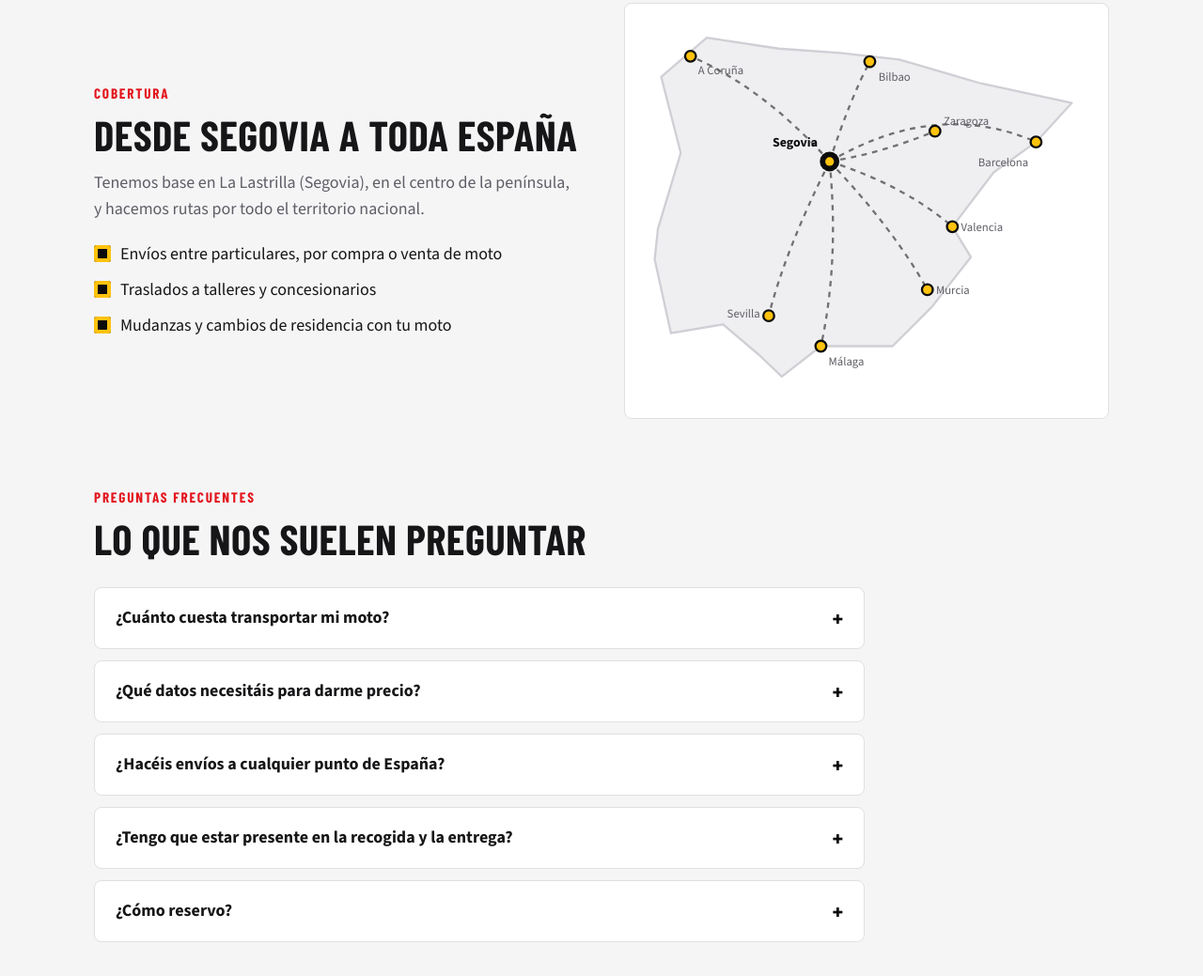
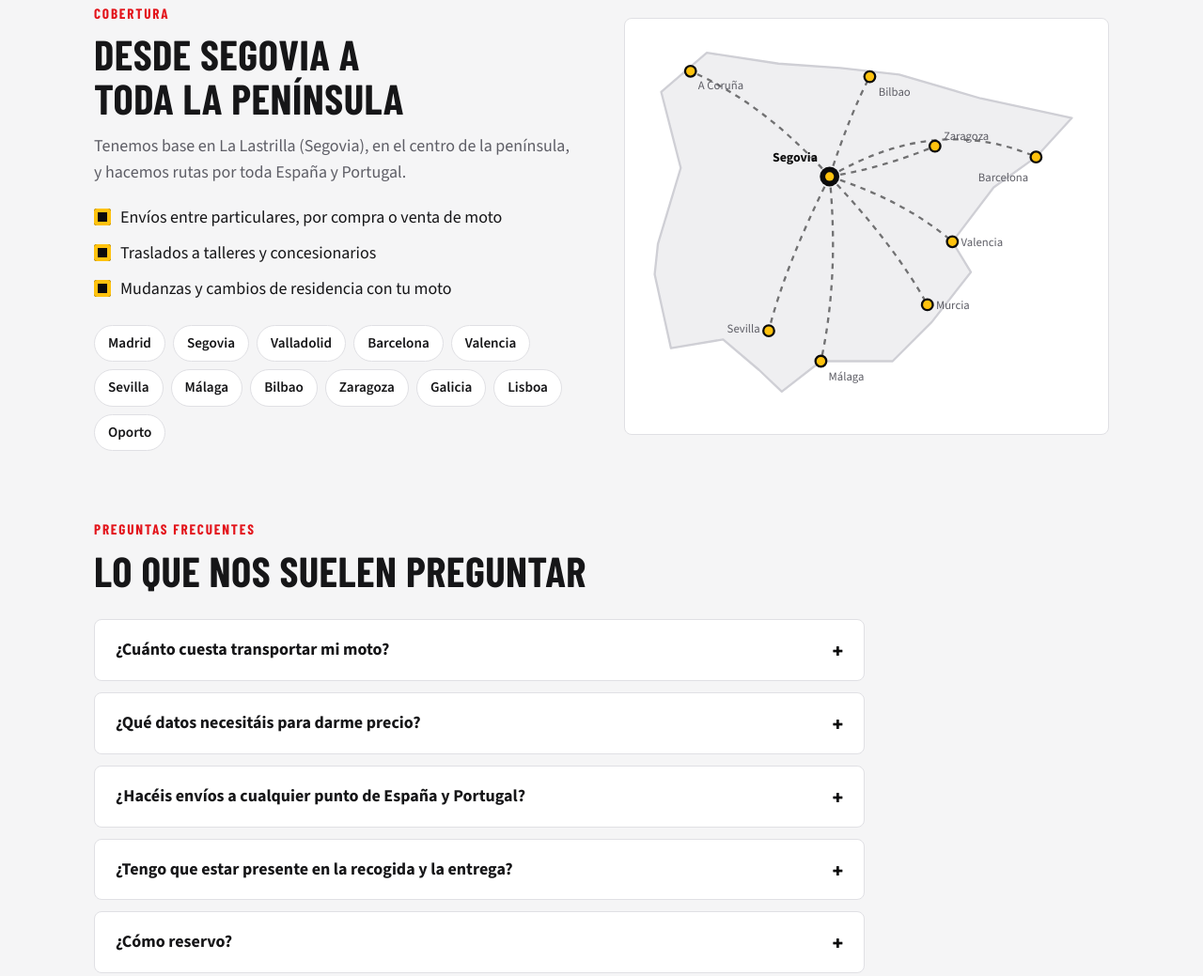
Before and after one commit to motoenrutaspain/motoenrutaspain.github.io, a plain HTML site: page index.html in a window 1280 px wide. Shown: the part 5263-6302 px from the top of the page at 94% size. Drawn offline with nearby package versions, Linux system fonts and the light colour scheme; a web font is replaced by a local one.

Commit message:
Update coverage section for Spain and Portugal

```diff
--- a/index.html
+++ b/index.html
@@ -191,6 +191,11 @@ textarea{min-height:96px;resize:vertical}
 .colab-band .galeria figure{background:var(--asfalto-2);border-color:rgba(255,255,255,.12)}
 .colab-band .galeria figcaption small{color:#c8c8cc}
 
+/* Zonas */
+.zonas-lista{display:flex;flex-wrap:wrap;gap:8px;margin-top:24px}
+.zonas-lista a{text-decoration:none;background:#fff;border:1px solid var(--borde);border-radius:999px;padding:7px 14px;font-weight:600;font-size:.95rem}
+.zonas-lista a:hover{border-color:var(--rojo);color:var(--rojo)}
+
 footer{background:var(--asfalto);color:#9a9aa0;font-size:.95rem;padding:34px 0}
 footer .wrap{display:flex;flex-wrap:wrap;justify-content:space-between;gap:16px}
 footer a{color:#fff;text-decoration:none}
@@ -360,13 +365,14 @@ footer nav{display:flex;gap:18px;flex-wrap:wrap}
     <div class="wrap cobertura">
       <div>
         <p class="kicker">Cobertura</p>
-        <h2>Desde Segovia a toda España</h2>
-        <p class="intro" style="margin-bottom:0">Tenemos base en La Lastrilla (Segovia), en el centro de la península, y hacemos rutas por todo el territorio nacional.</p>
+        <h2>Desde Segovia a toda la península</h2>
+        <p class="intro" style="margin-bottom:0">Tenemos base en La Lastrilla (Segovia), en el centro de la península, y hacemos rutas por toda España y Portugal.</p>
         <ul class="lista-ok">
           <li>Envíos entre particulares, por compra o venta de moto</li>
           <li>Traslados a talleres y concesionarios</li>
           <li>Mudanzas y cambios de residencia con tu moto</li>
         </ul>
+        <nav class="zonas-lista" aria-label="Zonas donde trabajamos"><a href="transporte-motos-madrid.html">Madrid</a><a href="transporte-motos-segovia.html">Segovia</a><a href="transporte-motos-valladolid.html">Valladolid</a><a href="transporte-motos-barcelona.html">Barcelona</a><a href="transporte-motos-valencia.html">Valencia</a><a href="transporte-motos-sevilla.html">Sevilla</a><a href="transporte-motos-malaga.html">Málaga</a><a href="transporte-motos-bilbao.html">Bilbao</a><a href="transporte-motos-zaragoza.html">Zaragoza</a><a href="transporte-motos-galicia.html">Galicia</a><a href="transporte-motos-lisboa.html">Lisboa</a><a href="transporte-motos-oporto.html">Oporto</a></nav>
       </div>
       <div class="mapa">
         <svg viewBox="-10 -10 410 340" role="img" aria-label="Mapa de rutas desde Segovia a las principales ciudades de España">
@@ -397,7 +403,7 @@ footer nav{display:flex;gap:18px;flex-wrap:wrap}
       <div class="faq">
         <details><summary>¿Cuánto cuesta transportar mi moto?</summary><p>Depende del modelo de moto y de la ruta. Mándanos esos datos por WhatsApp o con el formulario y te damos un precio orientativo sin compromiso.</p></details>
         <details><summary>¿Qué datos necesitáis para darme precio?</summary><p>El modelo de la moto, la dirección de recogida y la de entrega. Si hay algo especial, como un acceso complicado o una fecha concreta, cuéntanoslo en el comentario.</p></details>
-        <details><summary>¿Hacéis envíos a cualquier punto de España?</summary><p>Sí, cubrimos todo el territorio nacional. Pregúntanos por tu ruta concreta.</p></details>
+        <details><summary>¿Hacéis envíos a cualquier punto de España y Portugal?</summary><p>Sí, cubrimos toda la península ibérica. Pregúntanos por tu ruta concreta.</p></details>
         <details><summary>¿Tengo que estar presente en la recogida y la entrega?</summary><p>Necesitamos que alguien nos entregue la moto y que alguien la reciba en destino. Puede ser otra persona si nos lo indicas al reservar.</p></details>
         <details><summary>¿Cómo reservo?</summary><p>Cuando tengas el precio, confirma la reserva por WhatsApp o con el formulario y acordamos el día de recogida.</p></details>
       </div>
```
